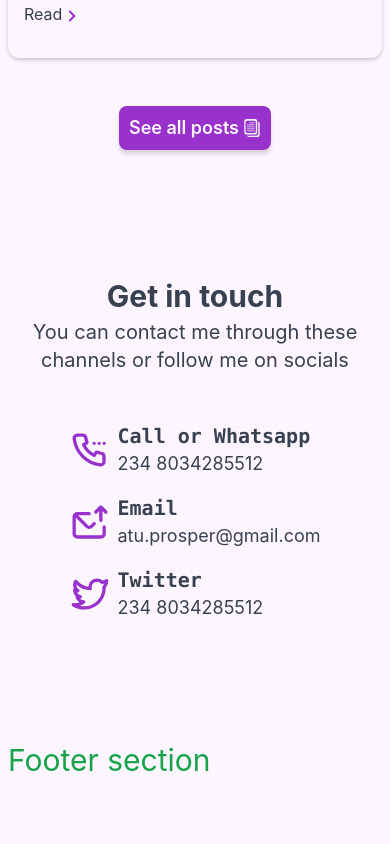
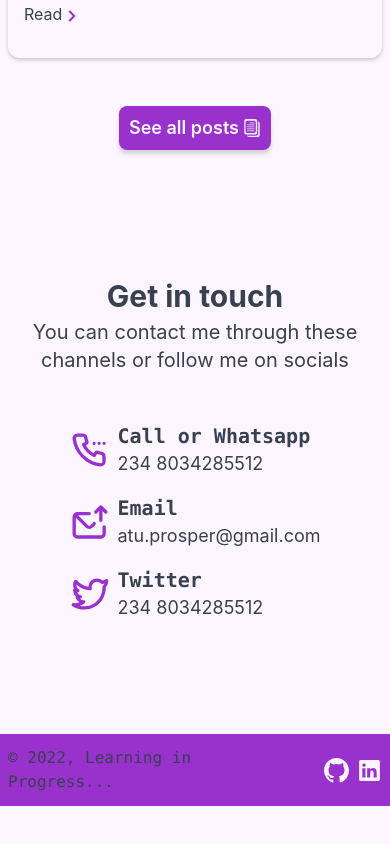
Before and after one commit to prosper74/portfolio-blog, a Next.js app: page / in a window 390 px wide. Shown: the part 5774-6618 px from the top of the page. Before the commit the page ends 6584 px from the top, so only its background shows below. Built offline with nearby package versions, Linux system fonts and the light colour scheme.

Commit message:
FInished the footer section

```diff
--- a/components/common/svgIcons.jsx
+++ b/components/common/svgIcons.jsx
@@ -193,7 +193,7 @@ export const CallIcon = ({ width, height, fill }) => {
   );
 };
 
-export const GithubIcon = ({ width, height }) => {
+export const GithubIcon = ({ width, height, fill = '' }) => {
   return (
     <svg
       width={width}
@@ -201,7 +201,26 @@ export const GithubIcon = ({ width, height }) => {
       viewBox="0 0 1792 1792"
       xmlns="http://www.w3.org/2000/svg"
     >
-      <path d="M896 128q209 0 385.5 103t279.5 279.5 103 385.5q0 251-146.5 451.5t-378.5 277.5q-27 5-40-7t-13-30q0-3 .5-76.5t.5-134.5q0-97-52-142 57-6 102.5-18t94-39 81-66.5 53-105 20.5-150.5q0-119-79-206 37-91-8-204-28-9-81 11t-92 44l-38 24q-93-26-192-26t-192 26q-16-11-42.5-27t-83.5-38.5-85-13.5q-45 113-8 204-79 87-79 206 0 85 20.5 150t52.5 105 80.5 67 94 39 102.5 18q-39 36-49 103-21 10-45 15t-57 5-65.5-21.5-55.5-62.5q-19-32-48.5-52t-49.5-24l-20-3q-21 0-29 4.5t-5 11.5 9 14 13 12l7 5q22 10 43.5 38t31.5 51l10 23q13 38 44 61.5t67 30 69.5 7 55.5-3.5l23-4q0 38 .5 88.5t.5 54.5q0 18-13 30t-40 7q-232-77-378.5-277.5t-146.5-451.5q0-209 103-385.5t279.5-279.5 385.5-103zm-477 1103q3-7-7-12-10-3-13 2-3 7 7 12 9 6 13-2zm31 34q7-5-2-16-10-9-16-3-7 5 2 16 10 10 16 3zm30 45q9-7 0-19-8-13-17-6-9 5 0 18t17 7zm42 42q8-8-4-19-12-12-20-3-9 8 4 19 12 12 20 3zm57 25q3-11-13-16-15-4-19 7t13 15q15 6 19-6zm63 5q0-13-17-11-16 0-16 11 0 13 17 11 16 0 16-11zm58-10q-2-11-18-9-16 3-14 15t18 8 14-14z" />
+      <path
+        fill={fill}
+        d="M896 128q209 0 385.5 103t279.5 279.5 103 385.5q0 251-146.5 451.5t-378.5 277.5q-27 5-40-7t-13-30q0-3 .5-76.5t.5-134.5q0-97-52-142 57-6 102.5-18t94-39 81-66.5 53-105 20.5-150.5q0-119-79-206 37-91-8-204-28-9-81 11t-92 44l-38 24q-93-26-192-26t-192 26q-16-11-42.5-27t-83.5-38.5-85-13.5q-45 113-8 204-79 87-79 206 0 85 20.5 150t52.5 105 80.5 67 94 39 102.5 18q-39 36-49 103-21 10-45 15t-57 5-65.5-21.5-55.5-62.5q-19-32-48.5-52t-49.5-24l-20-3q-21 0-29 4.5t-5 11.5 9 14 13 12l7 5q22 10 43.5 38t31.5 51l10 23q13 38 44 61.5t67 30 69.5 7 55.5-3.5l23-4q0 38 .5 88.5t.5 54.5q0 18-13 30t-40 7q-232-77-378.5-277.5t-146.5-451.5q0-209 103-385.5t279.5-279.5 385.5-103zm-477 1103q3-7-7-12-10-3-13 2-3 7 7 12 9 6 13-2zm31 34q7-5-2-16-10-9-16-3-7 5 2 16 10 10 16 3zm30 45q9-7 0-19-8-13-17-6-9 5 0 18t17 7zm42 42q8-8-4-19-12-12-20-3-9 8 4 19 12 12 20 3zm57 25q3-11-13-16-15-4-19 7t13 15q15 6 19-6zm63 5q0-13-17-11-16 0-16 11 0 13 17 11 16 0 16-11zm58-10q-2-11-18-9-16 3-14 15t18 8 14-14z"
+      />
+    </svg>
+  );
+};
+
+export const GithubAltIcon = ({ width, height, fill = '' }) => {
+  return (
+    <svg
+      width={width}
+      height={height}
+      xmlns="http://www.w3.org/2000/svg"
+      viewBox="0 0 16 16"
+    >
+      <path
+        fill={fill}
+        d="M7.999 0C3.582 0 0 3.596 0 8.032a8.031 8.031 0 0 0 5.472 7.621c.4.074.546-.174.546-.387 0-.191-.007-.696-.011-1.366-2.225.485-2.695-1.077-2.695-1.077-.363-.928-.888-1.175-.888-1.175-.727-.498.054-.488.054-.488.803.057 1.225.828 1.225.828.714 1.227 1.873.873 2.329.667.072-.519.279-.873.508-1.074-1.776-.203-3.644-.892-3.644-3.969 0-.877.312-1.594.824-2.156-.083-.203-.357-1.02.078-2.125 0 0 .672-.216 2.2.823a7.633 7.633 0 0 1 2.003-.27 7.65 7.65 0 0 1 2.003.271c1.527-1.039 2.198-.823 2.198-.823.436 1.106.162 1.922.08 2.125.513.562.822 1.279.822 2.156 0 3.085-1.87 3.764-3.652 3.963.287.248.543.738.543 1.487 0 1.074-.01 1.94-.01 2.203 0 .215.144.465.55.386A8.032 8.032 0 0 0 16 8.032C16 3.596 12.418 0 7.999 0z"
+      />
     </svg>
   );
 };
@@ -215,6 +234,23 @@ export const LinkedinIcon = ({ width, height }) => {
       xmlns="http://www.w3.org/2000/svg"
     >
       <path d="M477 625v991h-330v-991h330zm21-306q1 73-50.5 122t-135.5 49h-2q-82 0-132-49t-50-122q0-74 51.5-122.5t134.5-48.5 133 48.5 51 122.5zm1166 729v568h-329v-530q0-105-40.5-164.5t-126.5-59.5q-63 0-105.5 34.5t-63.5 85.5q-11 30-11 81v553h-329q2-399 2-647t-1-296l-1-48h329v144h-2q20-32 41-56t56.5-52 87-43.5 114.5-15.5q171 0 275 113.5t104 332.5z" />
+    </svg>
+  );
+};
+
+export const LinkedinAltIcon = ({ width, height, fill }) => {
+  return (
+    <svg
+      width={width}
+      height={height}
+      xmlns="http://www.w3.org/2000/svg"
+      data-name="Layer 1"
+      viewBox="0 0 24 24"
+    >
+      <path
+        fill={fill}
+        d="M20.47,2H3.53A1.45,1.45,0,0,0,2.06,3.43V20.57A1.45,1.45,0,0,0,3.53,22H20.47a1.45,1.45,0,0,0,1.47-1.43V3.43A1.45,1.45,0,0,0,20.47,2ZM8.09,18.74h-3v-9h3ZM6.59,8.48h0a1.56,1.56,0,1,1,0-3.12,1.57,1.57,0,1,1,0,3.12ZM18.91,18.74h-3V13.91c0-1.21-.43-2-1.52-2A1.65,1.65,0,0,0,12.85,13a2,2,0,0,0-.1.73v5h-3s0-8.18,0-9h3V11A3,3,0,0,1,15.46,9.5c2,0,3.45,1.29,3.45,4.06Z"
+      />
     </svg>
   );
 };
--- a/components/layout/Footer.tsx
+++ b/components/layout/Footer.tsx
@@ -1,9 +1,38 @@
+import { GithubAltIcon, LinkedinAltIcon } from '../common/svgIcons';
+
 export function Footer() {
   return (
-    <main>
-      <div className="text-3xl text-green-600 p-2">
-        Footer section
-      </div>
-    </main>
+    <footer>
+      <header className="md:fixed md:bottom-0 md:inset-x-0 w-full font-medium bg-primary max-md:mb-8">
+        <div className="flex justify-between items-center gap-5 sm:container mx-auto px-2 md:px-10 lg:px-20 py-3">
+          <div>
+            <p className="font-mono">
+              &copy; {new Date().getFullYear()},
+              <span> Learning in Progress...</span>
+            </p>
+          </div>
+          <div className="flex items-center gap-2">
+            <a
+              href="https://github.com/prosper74"
+              target="_blank"
+              rel="noreferrer"
+            >
+              <GithubAltIcon width="25" height="25" fill="rgb(253, 245, 255)" />
+            </a>
+            <a
+              href="https://github.com/prosper74"
+              target="_blank"
+              rel="noreferrer"
+            >
+              <LinkedinAltIcon
+                width="25"
+                height="25"
+                fill="rgb(253, 245, 255)"
+              />
+            </a>
+          </div>
+        </div>
+      </header>
+    </footer>
   );
 }
```
